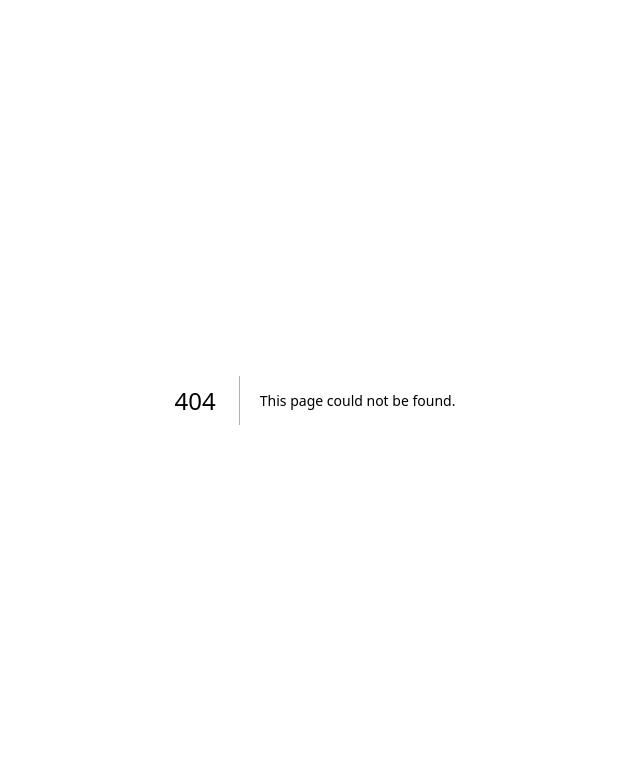
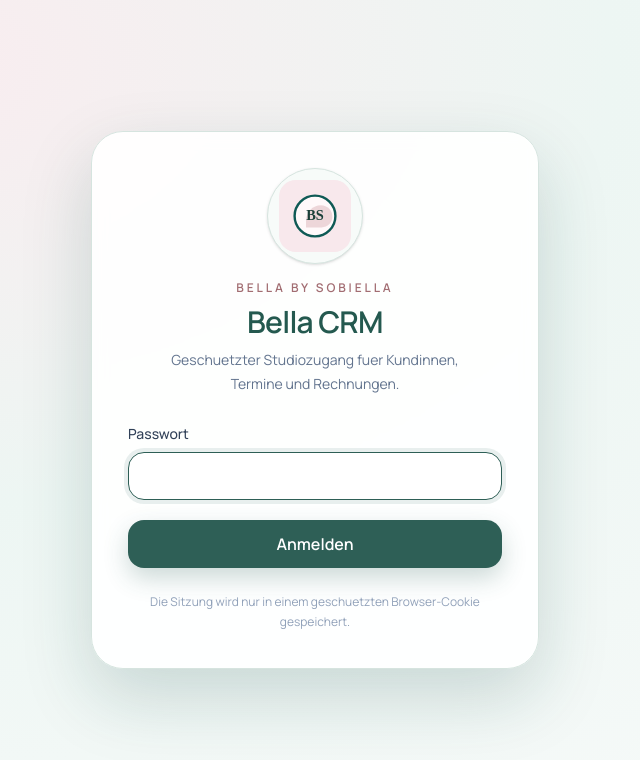
Before and after one commit to csentuerk-hue/crm_Bella_v1, a Next.js app: page /login in a window 1280 px wide. Before the commit this address had no page. Shown: the top 760 px of the page, without its empty margins (325-965 px from the left). Built offline with nearby package versions, Linux system fonts and the light colour scheme.

Commit message:
feat: add Bella CRM login screen

```diff
--- /dev/null
+++ b/src/app/login/page.tsx
@@ -0,0 +1,78 @@
+import Image from "next/image";
+
+import { sanitizeReturnTo } from "@/lib/auth";
+
+type LoginPageProps = {
+  searchParams: Promise<{
+    error?: string;
+    next?: string;
+  }>;
+};
+
+export default async function LoginPage({ searchParams }: LoginPageProps) {
+  const params = await searchParams;
+  const returnTo = sanitizeReturnTo(params.next);
+  const hasError = params.error === "1";
+
+  return (
+    <main className="grid min-h-screen place-items-center bg-[radial-gradient(120%_120%_at_18%_8%,#f9ecef_0%,#edf6f3_46%,#f7faf9_100%)] px-5 py-10 text-slate-800">
+      <section className="w-full max-w-md rounded-[32px] border border-[#d6e4df] bg-white/92 p-7 shadow-[0_28px_70px_rgba(17,72,68,0.18)] backdrop-blur sm:p-9">
+        <div className="mb-7 flex flex-col items-center text-center">
+          <div className="mb-4 grid size-24 place-items-center rounded-full border border-[#d6e4df] bg-[#f7fbf9] shadow-sm">
+            <Image
+              src="/logo-bella.svg"
+              alt="Bella by Sobiella"
+              width={72}
+              height={72}
+              priority
+              unoptimized
+            />
+          </div>
+          <p className="text-xs font-semibold uppercase tracking-[0.24em] text-[#a26d72]">
+            Bella by Sobiella
+          </p>
+          <h1 className="mt-2 text-3xl font-semibold tracking-tight text-[#24594f]">Bella CRM</h1>
+          <p className="mt-2 max-w-xs text-sm leading-6 text-slate-500">
+            Geschuetzter Studiozugang fuer Kundinnen, Termine und Rechnungen.
+          </p>
+        </div>
+
+        <form action="/api/auth/login" method="post" className="space-y-5">
+          <input type="hidden" name="returnTo" value={returnTo} />
+
+          <div>
+            <label htmlFor="password" className="mb-2 block text-sm font-medium text-slate-700">
+              Passwort
+            </label>
+            <input
+              id="password"
+              name="password"
+              type="password"
+              autoComplete="current-password"
+              required
+              autoFocus
+              className="h-12 w-full rounded-2xl border border-[#cbdcd6] bg-white px-4 text-base outline-none transition focus:border-[#2e5f56] focus:ring-4 focus:ring-[#2e5f56]/10"
+            />
+          </div>
+
+          {hasError ? (
+            <p role="alert" className="rounded-2xl border border-rose-200 bg-rose-50 px-4 py-3 text-sm text-rose-700">
+              Das Passwort ist nicht korrekt.
+            </p>
+          ) : null}
+
+          <button
+            type="submit"
+            className="h-12 w-full rounded-2xl bg-[#2e5f56] px-5 font-semibold text-white shadow-[0_10px_24px_rgba(46,95,86,0.24)] transition hover:bg-[#244f48] focus:outline-none focus:ring-4 focus:ring-[#2e5f56]/20"
+          >
+            Anmelden
+          </button>
+        </form>
+
+        <p className="mt-6 text-center text-xs leading-5 text-slate-400">
+          Die Sitzung wird nur in einem geschuetzten Browser-Cookie gespeichert.
+        </p>
+      </section>
+    </main>
+  );
+}
```
